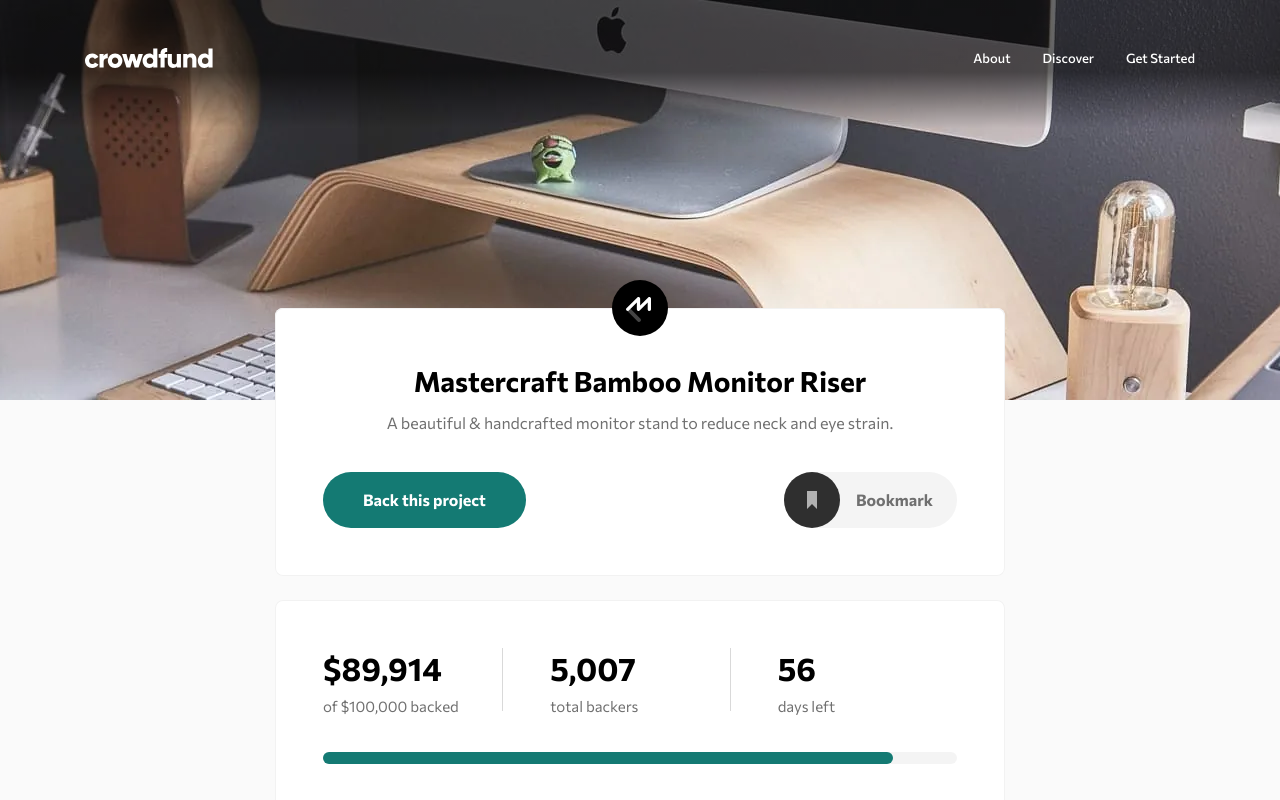
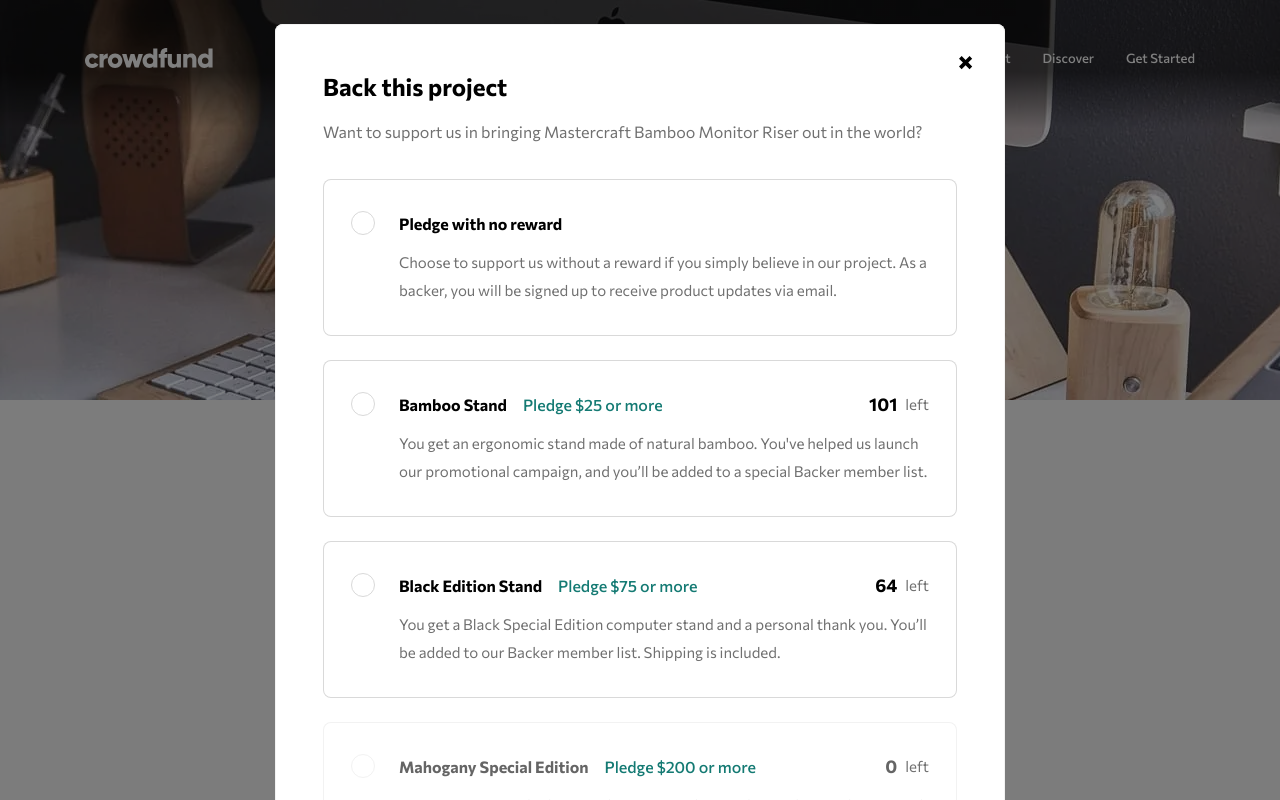
Before and after one commit to MrBlackvanta/crowdfunding-product-page, a Next.js app: page / in a window 1280 px wide. Both pictures are taken after a click on the button "Get Started". Shown: the top 800 px of the page. Built offline with nearby package versions, Linux system fonts and the light colour scheme.

Commit message:
Add PledgeDialog and PledgeOption components; implement pledge functionality and update styles

```diff
--- a/src/app/globals.css
+++ b/src/app/globals.css
@@ -67,6 +67,16 @@
   }
 }
 
+@utility v-amount-input {
+  appearance: textfield;
+
+  &::-webkit-inner-spin-button,
+  &::-webkit-outer-spin-button {
+    appearance: none;
+    margin: 0;
+  }
+}
+
 @utility v-stat-divider {
   &:not(:first-child)::before {
     @apply bg-line mx-auto mb-6 block h-px w-20 content-[''];
--- a/src/app/page.tsx
+++ b/src/app/page.tsx
@@ -5,6 +5,7 @@ import {
   FundingStats,
   HeroBanner,
   IntroCard,
+  PledgeDialog,
 } from "@/views/home";
 
 export default function Home() {
@@ -19,6 +20,7 @@ export default function Home() {
           <AboutProject />
         </div>
       </main>
+      <PledgeDialog />
     </CampaignProvider>
   );
 }
--- a/src/components/campaign-provider.tsx
+++ b/src/components/campaign-provider.tsx
@@ -49,8 +49,9 @@ function reduceCampaign(
     case "rewardSelected":
       return { ...state, selectedRewardId: action.rewardId };
     case "pledgeDismissed":
+      return state.stage === "pledging" ? { ...state, stage: "idle" } : state;
     case "thanksDismissed":
-      return { ...state, stage: "idle" };
+      return state.stage === "thanking" ? { ...state, stage: "idle" } : state;
     case "pledgeConfirmed": {
       const rewardId = state.selectedRewardId;
       const claimsStock = rewardId !== null && rewardId in state.stockById;
--- /dev/null
+++ b/src/components/ui/dialog.tsx
@@ -0,0 +1,57 @@
+"use client";
+
+import { CloseIcon } from "@/components/icons";
+import { useEffect, useRef, type ReactNode } from "react";
+
+type DialogProps = {
+  open: boolean;
+  labelledBy: string;
+  onClose: () => void;
+  children: ReactNode;
+};
+
+export default function Dialog({
+  open,
+  labelledBy,
+  onClose,
+  children,
+}: DialogProps) {
+  const dialog = useRef<HTMLDialogElement>(null);
+
+  useEffect(() => {
+    const element = dialog.current;
+    if (!element) return;
+
+    if (open && !element.open) element.showModal();
+    if (!open && element.open) element.close();
+  }, [open]);
+
+  return (
+    <dialog
+      ref={dialog}
+      aria-labelledby={labelledBy}
+      onClose={onClose}
+      className="backdrop:bg-ink/50 m-0 size-full max-h-none max-w-none overflow-y-auto overscroll-contain bg-transparent p-0"
+    >
+      <div
+        onClick={({ target, currentTarget }) =>
+          target === currentTarget && onClose()
+        }
+        className="flex min-h-full items-center justify-center p-6"
+      >
+        <div className="max-w-content inset-ring-hairline relative w-full rounded-lg bg-white px-6 py-8 inset-ring md:p-12">
+          <button
+            type="button"
+            onClick={onClose}
+            className="text-muted hover:text-ink md:text-ink absolute top-6 right-3 p-3 md:top-5 md:right-5"
+          >
+            <span className="sr-only">Close</span>
+            <CloseIcon className="size-3.5" />
+          </button>
+
+          {children}
+        </div>
+      </div>
+    </dialog>
+  );
+}
--- a/src/components/ui/index.ts
+++ b/src/components/ui/index.ts
@@ -1 +1,2 @@
 export { default as Button } from "./button";
+export { default as Dialog } from "./dialog";
--- a/src/views/home/index.ts
+++ b/src/views/home/index.ts
@@ -2,3 +2,4 @@ export { default as AboutProject } from "./about-project";
 export { default as FundingStats } from "./funding-stats";
 export { default as HeroBanner } from "./hero-banner";
 export { default as IntroCard } from "./intro-card";
+export { default as PledgeDialog } from "./pledge-dialog";
--- /dev/null
+++ b/src/views/home/pledge-amount.tsx
@@ -0,0 +1,52 @@
+"use client";
+
+import { Button } from "@/components/ui";
+import { useState } from "react";
+
+type PledgeAmountProps = {
+  minimum: number;
+  onConfirm: (amount: number) => void;
+};
+
+export default function PledgeAmount({
+  minimum,
+  onConfirm,
+}: PledgeAmountProps) {
+  const [amount, setAmount] = useState(String(minimum));
+
+  return (
+    <form
+      onSubmit={(event) => {
+        event.preventDefault();
+        onConfirm(Number(amount));
+      }}
+      className="border-line relative border-t px-6 py-6 md:flex md:items-center md:justify-between md:px-7"
+    >
+      <label
+        htmlFor="pledge-amount"
+        className="text-muted md:text-md/7 block text-center text-sm/7 md:text-left"
+      >
+        Enter your pledge
+      </label>
+
+      <div className="mt-4 flex flex-wrap items-center gap-4 md:mt-0 md:flex-nowrap">
+        <div className="inset-ring-line has-focus-visible:v-focus-ring flex h-12 w-25 shrink-0 items-center gap-2 rounded-full pl-6 inset-ring">
+          <span className="text-muted text-sm font-bold">$</span>
+          <input
+            id="pledge-amount"
+            type="number"
+            required
+            min={minimum}
+            value={amount}
+            onChange={(event) => setAmount(event.target.value)}
+            className="v-amount-input w-full min-w-0 text-sm font-bold focus-visible:outline-none"
+          />
+        </div>
+
+        <Button type="submit" className="h-12 grow px-6 text-sm md:grow-0">
+          Continue
+        </Button>
+      </div>
+    </form>
+  );
+}
--- /dev/null
+++ b/src/views/home/pledge-dialog.tsx
@@ -0,0 +1,44 @@
+"use client";
+
+import { useCampaign } from "@/components/campaign-provider";
+import { Dialog } from "@/components/ui";
+import { noReward, project, rewards } from "@/data/campaign";
+import PledgeOption from "./pledge-option";
+
+export default function PledgeDialog() {
+  const [{ stage, stockById }, dispatch] = useCampaign();
+
+  return (
+    <Dialog
+      open={stage === "pledging"}
+      labelledBy="pledge-title"
+      onClose={() => dispatch({ type: "pledgeDismissed" })}
+    >
+      <h2 id="pledge-title" className="text-lg font-bold md:text-2xl">
+        Back this project
+      </h2>
+
+      <p className="text-muted mt-6 text-sm/6 md:mt-4 md:text-base/7.5">
+        Want to support us in bringing {project.name} out in the world?
+      </p>
+
+      <fieldset className="mt-6 min-w-0 md:mt-8">
+        <legend className="sr-only">Choose a reward</legend>
+
+        <ul className="space-y-6">
+          <PledgeOption {...noReward} />
+          {rewards.map(({ id, title, minimumPledge, description }) => (
+            <PledgeOption
+              key={id}
+              id={id}
+              title={title}
+              minimumPledge={minimumPledge}
+              description={description}
+              stock={stockById[id]}
+            />
+          ))}
+        </ul>
+      </fieldset>
+    </Dialog>
+  );
+}
--- /dev/null
+++ b/src/views/home/pledge-option.tsx
@@ -0,0 +1,81 @@
+"use client";
+
+import { useCampaign } from "@/components/campaign-provider";
+import { money } from "@/lib";
+import PledgeAmount from "./pledge-amount";
+
+type PledgeOptionProps = {
+  id: string;
+  title: string;
+  minimumPledge: number;
+  description: string;
+  stock?: number;
+};
+
+export default function PledgeOption({
+  id,
+  title,
+  minimumPledge,
+  description,
+  stock,
+}: PledgeOptionProps) {
+  const [{ selectedRewardId }, dispatch] = useCampaign();
+  const inputId = `pledge-option-${id}`;
+  const selected = selectedRewardId === id;
+  const soldOut = stock === 0;
+
+  return (
+    <li
+      data-selected={selected || undefined}
+      data-sold-out={soldOut || undefined}
+      className="group/option inset-ring-line data-selected:inset-ring-cyan data-sold-out:inset-ring-hairline relative rounded-lg inset-ring data-selected:inset-ring-2"
+    >
+      <div className="grid grid-cols-[auto_1fr] items-center gap-x-4 px-6 pt-6 pb-8 group-data-selected/option:pb-6 md:grid-cols-[auto_1fr_auto] md:gap-x-6 md:px-7 md:py-8 md:group-data-selected/option:pb-8">
+        <input
+          id={inputId}
+          type="radio"
+          name="pledge-option"
+          checked={selected}
+          disabled={soldOut}
+          onChange={() => dispatch({ type: "rewardSelected", rewardId: id })}
+          className="peer border-line checked:bg-cyan disabled:border-hairline col-start-1 row-start-1 size-6 shrink-0 appearance-none rounded-full border bg-white checked:inset-ring-5 checked:inset-ring-white"
+        />
+
+        <div className="col-start-2 row-start-1 flex min-h-10.5 flex-col justify-center gap-2 peer-enabled:cursor-pointer md:min-h-0 md:flex-row md:items-center md:justify-start md:gap-4">
+          <label
+            htmlFor={inputId}
+            className="text-sm font-bold group-data-sold-out/option:opacity-60 before:absolute before:inset-0 md:text-base"
+          >
+            {title}
+          </label>
+
+          {stock !== undefined && (
+            <p className="text-cyan text-sm font-medium md:text-base">
+              Pledge {money.format(minimumPledge)} or more
+            </p>
+          )}
+        </div>
+
+        {stock !== undefined && (
+          <p className="col-span-2 col-start-1 row-start-3 mt-6 flex items-center gap-2 md:col-span-1 md:col-start-3 md:row-start-1 md:mt-0">
+            <span className="text-lg font-bold group-data-sold-out/option:opacity-60">
+              {stock}
+            </span>
+            <span className="text-muted text-md">left</span>
+          </p>
+        )}
+
+        <p className="text-muted md:text-md/7 col-span-2 col-start-1 row-start-2 mt-6 text-sm/6 md:col-start-2 md:mt-3.25">
+          {description}
+        </p>
+      </div>
+
+      {selected && (
+        <PledgeAmount
+          minimum={minimumPledge}
+          onConfirm={(amount) => dispatch({ type: "pledgeConfirmed", amount })}
+        />
+      )}
+    </li>
+  );
+}
--- a/src/views/home/reward-list.tsx
+++ b/src/views/home/reward-list.tsx
@@ -18,10 +18,12 @@ export default function RewardList() {
           <li
             key={id}
             data-sold-out={soldOut || undefined}
-            className="inset-ring-line data-sold-out:inset-ring-hairline rounded-lg p-6 inset-ring md:px-8 md:pt-9.5 md:pb-8"
+            className="group/reward inset-ring-line data-sold-out:inset-ring-hairline rounded-lg p-6 inset-ring md:px-8 md:pt-9.5 md:pb-8"
           >
             <div className="flex flex-col gap-2 md:flex-row md:items-center md:justify-between">
-              <h3 className="text-sm font-bold md:text-lg">{title}</h3>
+              <h3 className="text-sm font-bold group-data-sold-out/reward:opacity-60 md:text-lg">
+                {title}
+              </h3>
               <p className="text-cyan md:text-md text-sm font-medium">
                 Pledge {money.format(minimumPledge)} or more
               </p>
@@ -33,7 +35,9 @@ export default function RewardList() {
 
             <div className="mt-6 flex flex-col gap-6 md:flex-row md:items-center md:justify-between">
               <p className="flex items-center gap-2">
-                <span className="text-4xl font-bold">{stock}</span>
+                <span className="text-4xl font-bold group-data-sold-out/reward:opacity-60">
+                  {stock}
+                </span>
                 <span className="text-muted text-md">left</span>
               </p>
 
```
